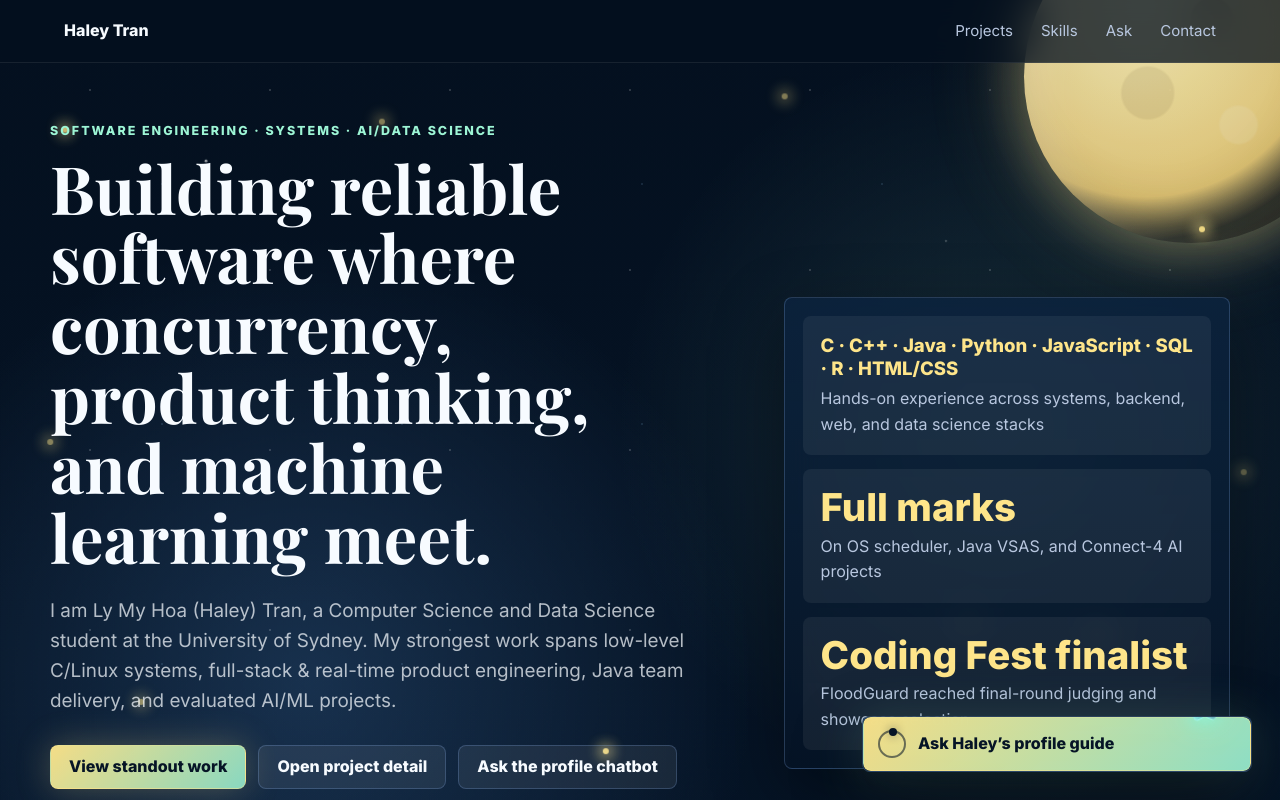
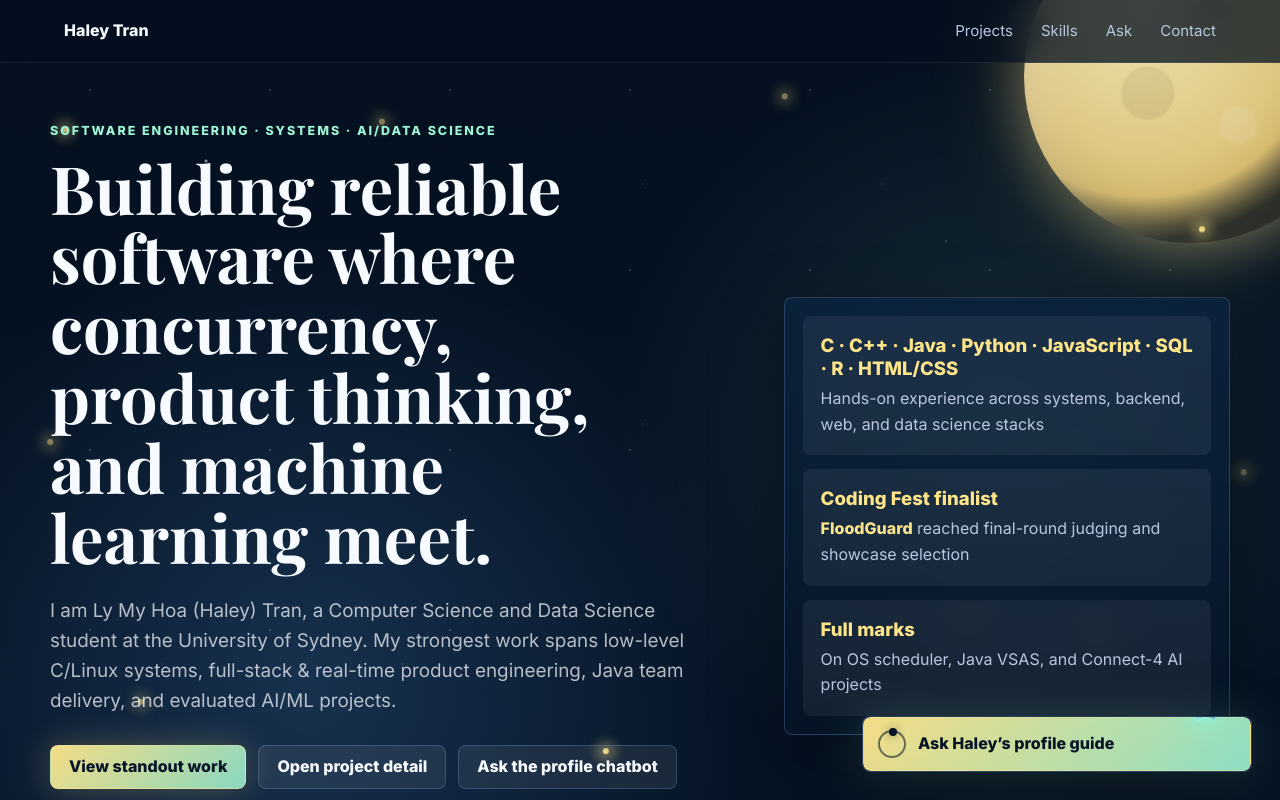
Before and after one commit to HaleyyT/portfolio, a website built with Vite: page index.html in a window 1280 px wide. Shown: the top 800 px of the page. Built offline with nearby package versions, Linux system fonts and the light colour scheme.

Commit message:
fix layout home page

```diff
--- a/index.html
+++ b/index.html
@@ -68,12 +68,12 @@
             <p>Hands-on experience across systems, backend, web, and data science stacks</p>
           </div>
           <div class="signal">
-            <span>Full marks</span>
-            <p>On OS scheduler, Java VSAS, and Connect-4 AI projects</p>
+            <span class="compact-stack">Coding Fest finalist</span>
+            <p><a href="/projects.html#floodguard">FloodGuard</a> reached final-round judging and showcase selection</p>
           </div>
           <div class="signal">
-            <span>Coding Fest finalist</span>
-            <p>FloodGuard reached final-round judging and showcase selection</p>
+            <span class="compact-stack">Full marks</span>
+            <p>On OS scheduler, Java VSAS, and Connect-4 AI projects</p>
           </div>
         </aside>
       </section>
--- a/src/styles.css
+++ b/src/styles.css
@@ -318,6 +318,17 @@ h3 {
 footer p {
   margin-bottom: 0;
   color: var(--muted);
+}
+
+.signal p a {
+  color: var(--gold);
+  font-weight: 800;
+  text-decoration: none;
+}
+
+.signal p a:hover,
+.signal p a:focus-visible {
+  text-decoration: underline;
 }
 
 .section {
```
Also changed, not shown: projects.html (+1 -1 lines).
